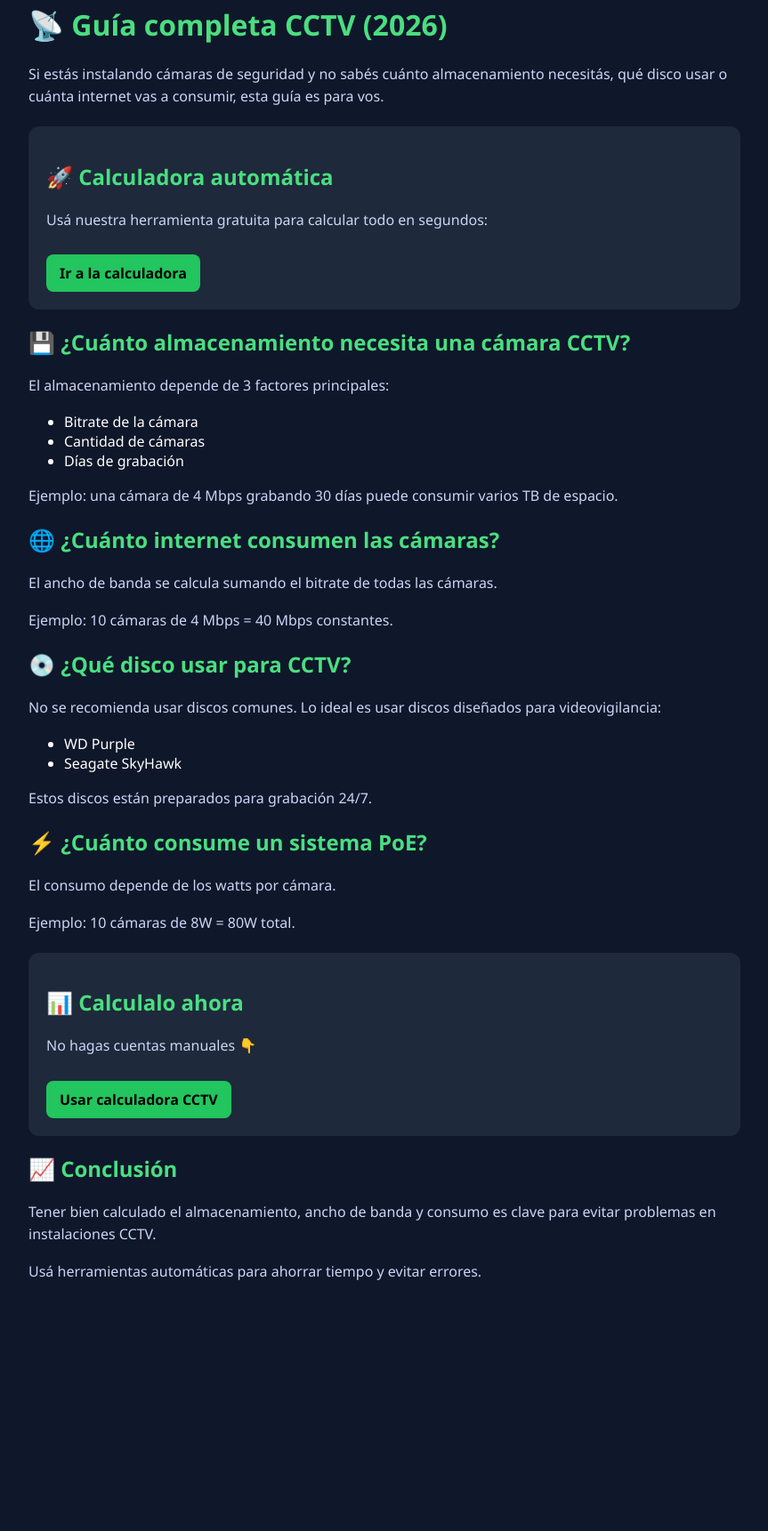
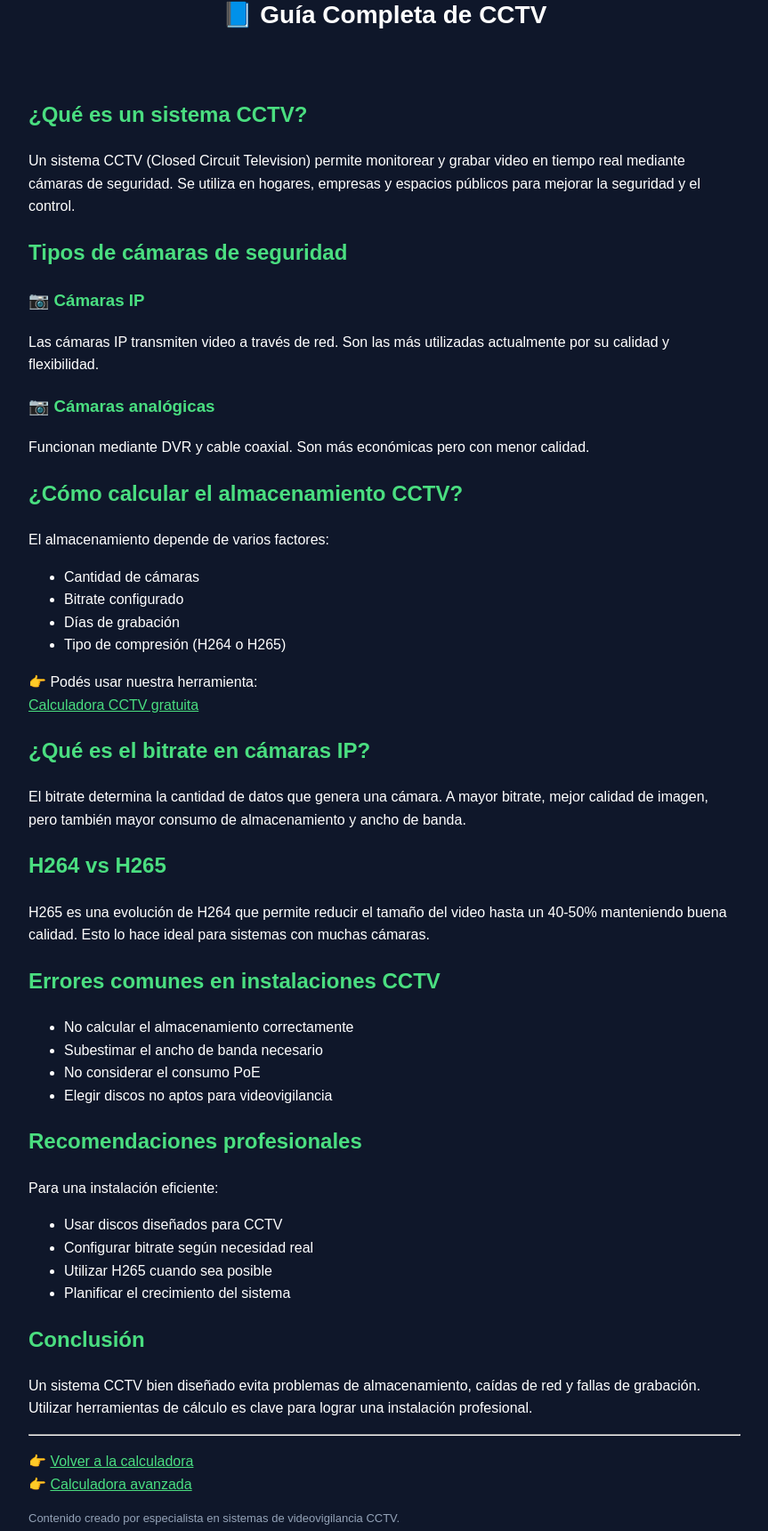
Before and after one commit to MEGimenezGaitan/CalculatorCCTV, a plain HTML site: page guia-cctv.html in a window 1280 px wide. Shown: the part 35-1756 px from the top of the page at 89% size, without its empty margins (208-1071 px from the left). Before the commit the page ends 1514 px from the top, so only its background shows below. Drawn offline with Linux system fonts and the light colour scheme.

```diff
--- a/guia-cctv.html
+++ b/guia-cctv.html
@@ -2,24 +2,26 @@
 <html lang="es">
 <head>
   <meta charset="UTF-8">
-  <title>Guía CCTV 2026: Cómo calcular almacenamiento, internet y discos</title>
-
+  <title>Guía CCTV Completa 2026 | Cámaras, almacenamiento y configuración</title>
   <meta name="viewport" content="width=device-width, initial-scale=1.0">
 
-  <!-- SEO -->
-  <meta name="description" content="Guía completa CCTV: aprende a calcular almacenamiento, ancho de banda y elegir discos para cámaras IP.">
-  <meta name="keywords" content="guia cctv, almacenamiento camaras ip, bitrate cctv, discos nvr, ancho de banda camaras">
-
-  <!-- Adsense -->
-  <script async src="https://pagead2.googlesyndication.com/pagead/js/adsbygoogle.js?client=ca-pub-7127073207220817"
-  crossorigin="anonymous"></script>
+  <meta name="description" content="Guía completa de CCTV: cómo elegir cámaras, calcular almacenamiento, bitrate, ancho de banda y consumo PoE. Ideal para instaladores.">
+  <meta name="keywords" content="guia cctv, camaras ip, almacenamiento cctv, bitrate camaras, h264 vs h265">
 
   <style>
     body {
-      font-family: 'Segoe UI', sans-serif;
+      font-family: Arial, sans-serif;
       background: #0f172a;
       color: white;
       margin: 0;
+      line-height: 1.6;
+    }
+
+    header {
+      text-align: center;
+      padding: 30px;
+      font-size: 28px;
+      font-weight: bold;
     }
 
     .container {
@@ -28,127 +30,111 @@
       padding: 20px;
     }
 
-    h1, h2, h3 {
+    h2, h3 {
       color: #4ade80;
-    }
-
-    p {
-      line-height: 1.6;
-      color: #cbd5f5;
     }
 
     a {
       color: #4ade80;
-    }
-
-    .card {
-      background: #1e293b;
-      padding: 20px;
-      border-radius: 12px;
-      margin: 20px 0;
-    }
-
-    .btn {
-      display: inline-block;
-      background: #22c55e;
-      color: black;
-      padding: 10px 15px;
-      border-radius: 8px;
-      text-decoration: none;
-      font-weight: bold;
-      margin-top: 10px;
-    }
-
-    .btn:hover {
-      background: #16a34a;
     }
   </style>
 </head>
 
 <body>
 
+<header>📘 Guía Completa de CCTV</header>
+
 <div class="container">
 
-  <h1>📡 Guía completa CCTV (2026)</h1>
+<h2>¿Qué es un sistema CCTV?</h2>
+<p>
+Un sistema CCTV (Closed Circuit Television) permite monitorear y grabar video en tiempo real mediante cámaras de seguridad.
+Se utiliza en hogares, empresas y espacios públicos para mejorar la seguridad y el control.
+</p>
+
+<h2>Tipos de cámaras de seguridad</h2>
+
+<h3>📷 Cámaras IP</h3>
+<p>
+Las cámaras IP transmiten video a través de red. Son las más utilizadas actualmente por su calidad y flexibilidad.
+</p>
+
+<h3>📷 Cámaras analógicas</h3>
+<p>
+Funcionan mediante DVR y cable coaxial. Son más económicas pero con menor calidad.
+</p>
+
+<h2>¿Cómo calcular el almacenamiento CCTV?</h2>
 
 <p>
-  Si estás instalando cámaras de seguridad y no sabés cuánto almacenamiento necesitás,
-  qué disco usar o cuánta internet vas a consumir, esta guía es para vos.
-  </p>
-
-  <!-- CTA -->
-  <div class="card">
-    <h2>🚀 Calculadora automática</h2>
-    <p>Usá nuestra herramienta gratuita para calcular todo en segundos:</p>
-    <a class="btn" href="https://calculator-cctv-free.vercel.app/">Ir a la calculadora</a>
-  </div>
-
-  <h2>💾 ¿Cuánto almacenamiento necesita una cámara CCTV?</h2>
-
-  <p>
-  El almacenamiento depende de 3 factores principales:
+El almacenamiento depende de varios factores:
 </p>
 
 <ul>
-    <li>Bitrate de la cámara</li>
 <li>Cantidad de cámaras</li>
+<li>Bitrate configurado</li>
 <li>Días de grabación</li>
+<li>Tipo de compresión (H264 o H265)</li>
 </ul>
 
 <p>
-  Ejemplo: una cámara de 4 Mbps grabando 30 días puede consumir varios TB de espacio.
+👉 Podés usar nuestra herramienta:
+<br>
+<a href="/">Calculadora CCTV gratuita</a>
 </p>
 
-  <h2>🌐 ¿Cuánto internet consumen las cámaras?</h2>
+<h2>¿Qué es el bitrate en cámaras IP?</h2>
 
 <p>
-  El ancho de banda se calcula sumando el bitrate de todas las cámaras.
+El bitrate determina la cantidad de datos que genera una cámara. A mayor bitrate, mejor calidad de imagen,
+pero también mayor consumo de almacenamiento y ancho de banda.
 </p>
 
+<h2>H264 vs H265</h2>
+
 <p>
-  Ejemplo: 10 cámaras de 4 Mbps = 40 Mbps constantes.
+H265 es una evolución de H264 que permite reducir el tamaño del video hasta un 40-50% manteniendo buena calidad.
+Esto lo hace ideal para sistemas con muchas cámaras.
 </p>
 
-  <h2>💿 ¿Qué disco usar para CCTV?</h2>
+<h2>Errores comunes en instalaciones CCTV</h2>
+
+<ul>
+<li>No calcular el almacenamiento correctamente</li>
+<li>Subestimar el ancho de banda necesario</li>
+<li>No considerar el consumo PoE</li>
+<li>Elegir discos no aptos para videovigilancia</li>
+</ul>
+
+<h2>Recomendaciones profesionales</h2>
 
 <p>
-  No se recomienda usar discos comunes. Lo ideal es usar discos diseñados para videovigilancia:
+Para una instalación eficiente:
 </p>
 
 <ul>
-    <li>WD Purple</li>
-    <li>Seagate SkyHawk</li>
+<li>Usar discos diseñados para CCTV</li>
+<li>Configurar bitrate según necesidad real</li>
+<li>Utilizar H265 cuando sea posible</li>
+<li>Planificar el crecimiento del sistema</li>
 </ul>
 
+<h2>Conclusión</h2>
+
 <p>
-  Estos discos están preparados para grabación 24/7.
+Un sistema CCTV bien diseñado evita problemas de almacenamiento, caídas de red y fallas de grabación.
+Utilizar herramientas de cálculo es clave para lograr una instalación profesional.
 </p>
 
-  <h2>⚡ ¿Cuánto consume un sistema PoE?</h2>
+<hr>
 
 <p>
-  El consumo depende de los watts por cámara.
+👉 <a href="/">Volver a la calculadora</a><br>
+👉 <a href="/storage-cctv.html">Calculadora avanzada</a>
 </p>
 
-  <p>
-  Ejemplo: 10 cámaras de 8W = 80W total.
-  </p>
-
-  <!-- SEGUNDO CTA -->
-  <div class="card">
-    <h2>📊 Calculalo ahora</h2>
-    <p>No hagas cuentas manuales 👇</p>
-    <a class="btn" href="https://calculator-cctv-free.vercel.app/">Usar calculadora CCTV</a>
-  </div>
-
-  <h2>📈 Conclusión</h2>
-
-  <p>
-  Tener bien calculado el almacenamiento, ancho de banda y consumo es clave para evitar problemas en instalaciones CCTV.
-  </p>
-
-  <p>
-  Usá herramientas automáticas para ahorrar tiempo y evitar errores.
+<p style="font-size:13px; color:#94a3b8;">
+Contenido creado por especialista en sistemas de videovigilancia CCTV.
 </p>
 
 </div>
```
Lines whose indentation alone changed are shown as unchanged.
